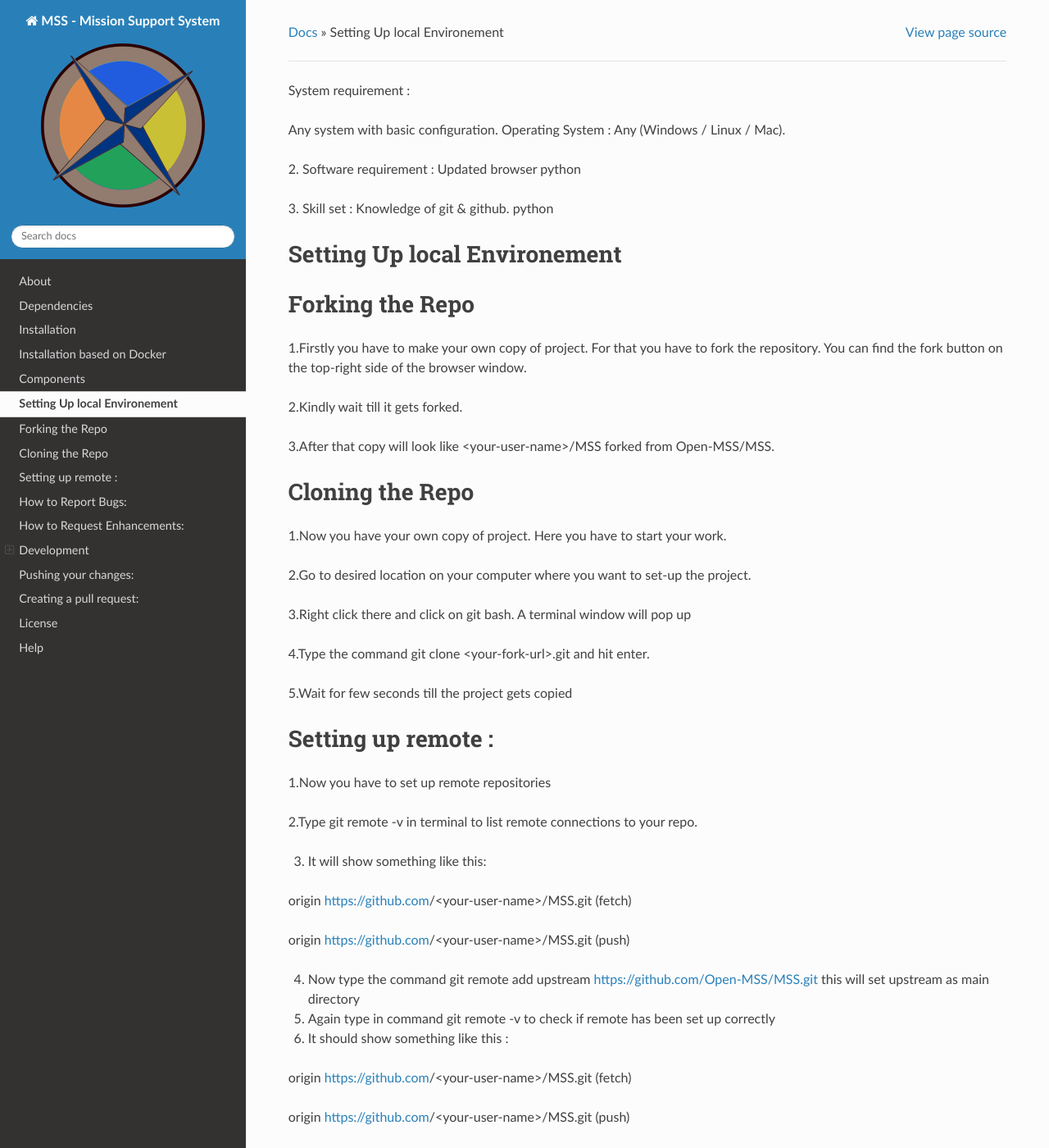
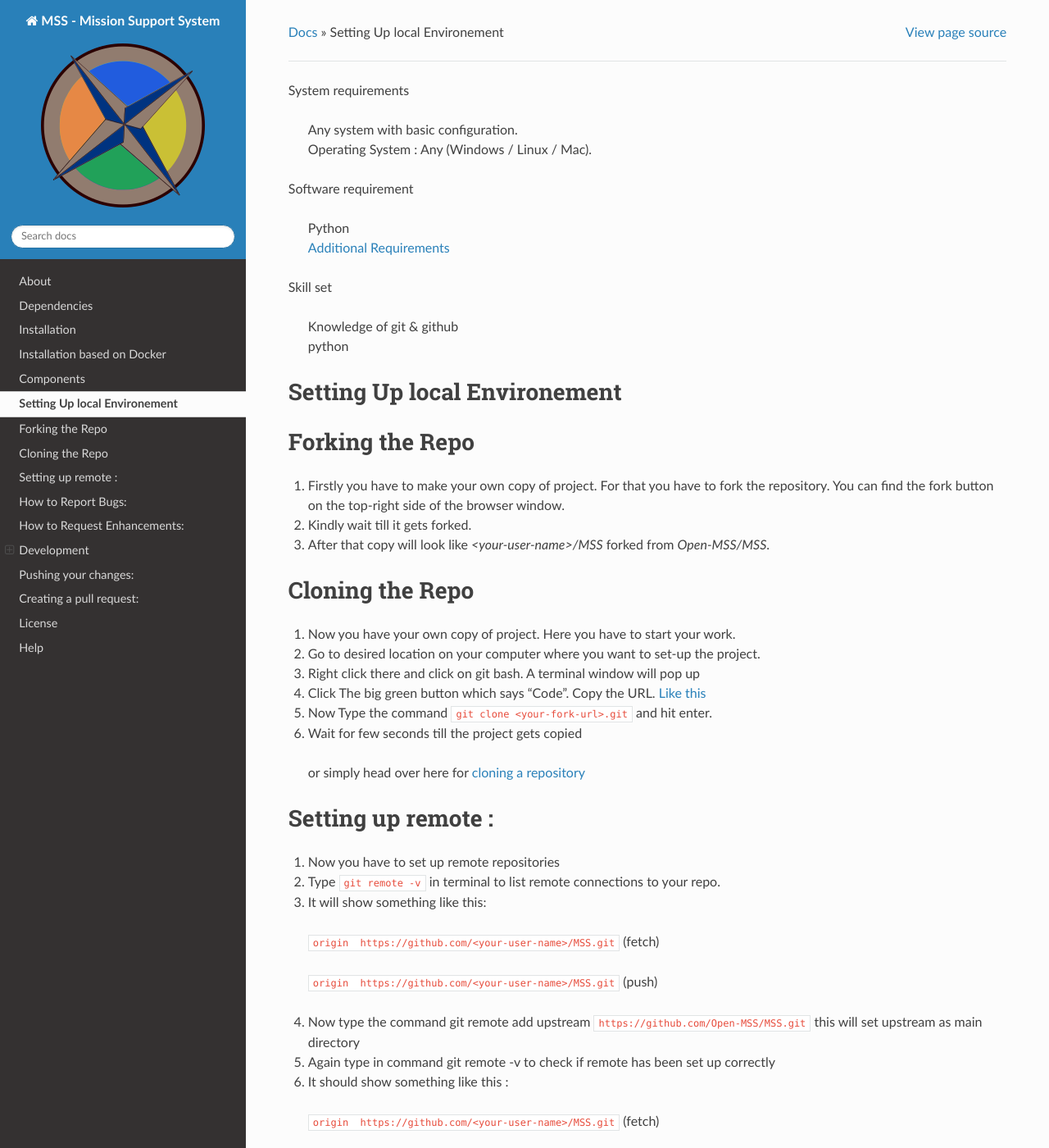
Before and after one commit to Open-MSS/MSS, a Sphinx documentation site: the page built from docs/development.rst, in a window 1280 px wide and 1400 px high. Shown: the whole window at 82% size. Built offline with Sphinx 7.4.7 and the Read the Docs theme 2.0.0, drawn with Linux system fonts in a browser that asks for light colours; the version number could not be read and is left out; some of the changed text lies outside the part shown.

Commit message:
updated development.rst

```diff
--- a/docs/development.rst
+++ b/docs/development.rst
@@ -1,17 +1,19 @@
 .. _development:
 
-1. System requirement :
 
-Any system with basic configuration.
-Operating System : Any (Windows / Linux / Mac).
+1. System requirements
 
-2. Software requirement :
-Updated browser
-python
+  | Any system with basic configuration.
+  | Operating System : Any (Windows / Linux / Mac).
 
-3. Skill set :
-Knowledge of git & github.
-python
+2. Software requirement
+  | Python
+  | `Additional Requirements <https://github.com/Open-MSS/MSS/blob/develop/requirements.d/development.txt>`_
+
+
+3. Skill set
+  | Knowledge of git & github
+  | python
 
 ============================
 Setting Up local Environement
@@ -20,53 +22,57 @@ Setting Up local Environement
 ============================
 Forking the Repo
 ============================
-1.Firstly you have to make your own copy of project. For that you have to fork the repository. You can find the fork button on the top-right side of the browser window.
+1. Firstly you have to make your own copy of project. For that you have to fork the repository. You can find the fork button on the top-right side of the browser window.
 
-2.Kindly wait till it gets forked.
+2. Kindly wait till it gets forked.
 
-3.After that copy will look like <your-user-name>/MSS forked from Open-MSS/MSS.
+3. After that copy will look like *<your-user-name>/MSS* forked from *Open-MSS/MSS*.
 
 ============================
 Cloning the Repo
 ============================
 
-1.Now you have your own copy of project. Here you have to start your work.
+1. Now you have your own copy of project. Here you have to start your work.
 
-2.Go to desired location on your computer where you want to set-up the project.
+2. Go to desired location on your computer where you want to set-up the project.
 
-3.Right click there and click on git bash. A terminal window will pop up
+3. Right click there and click on git bash. A terminal window will pop up
 
-4.Type the command git clone <your-fork-url>.git and hit enter.
+4. Click The big green button which says "Code". Copy the URL. `Like this <https://user-images.githubusercontent.com/71402528/122255281-9a855d80-ceeb-11eb-9f85-fed38db30562.png>`_
 
-5.Wait for few seconds till the project gets copied
+5. Now Type the command ``git clone <your-fork-url>.git`` and hit enter.
+
+6. Wait for few seconds till the project gets copied
+
+  or simply head over here for `cloning a repository <https://docs.github.com/en/github/creating-cloning-and-archiving-repositories/cloning-a-repository-from-github/cloning-a-repository>`_
 
 ============================
 Setting up remote :
 ============================
 
-1.Now you have to set up remote repositories
+1. Now you have to set up remote repositories
 
-2.Type git remote -v in terminal to list remote connections to your repo.
+2. Type ``git remote -v`` in terminal to list remote connections to your repo.
 
 3. It will show something like this:
 
-origin  https://github.com/<your-user-name>/MSS.git (fetch)
+  ``origin  https://github.com/<your-user-name>/MSS.git`` (fetch)
 
-origin  https://github.com/<your-user-name>/MSS.git (push)
+  ``origin  https://github.com/<your-user-name>/MSS.git`` (push)
 
-4. Now type the command git remote add upstream https://github.com/Open-MSS/MSS.git this will set upstream as main directory
+4. Now type the command git remote add upstream ``https://github.com/Open-MSS/MSS.git`` this will set upstream as main directory
 
 5. Again type in command git remote -v to check if remote has been set up correctly
 
 6. It should show something like this :
 
-origin  https://github.com/<your-user-name>/MSS.git (fetch)
+  ``origin  https://github.com/<your-user-name>/MSS.git`` (fetch)
 
-origin  https://github.com/<your-user-name>/MSS.git (push)
+  ``origin  https://github.com/<your-user-name>/MSS.git`` (push)
 
-upstream        https://github.com/Open-MSS/MSS.git (fetch)
+  upstream        ``https://github.com/Open-MSS/MSS.git`` (fetch)
 
-upstream        https://github.com/Open-MSS/MSS.git (push)
+  upstream        ``https://github.com/Open-MSS/MSS.git`` (push)
 
 
 ============================
```
Also changed, not shown: other parts of docs/development.rst (+3 -3 lines).
